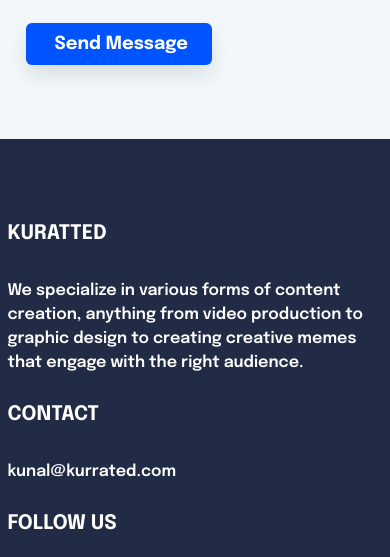
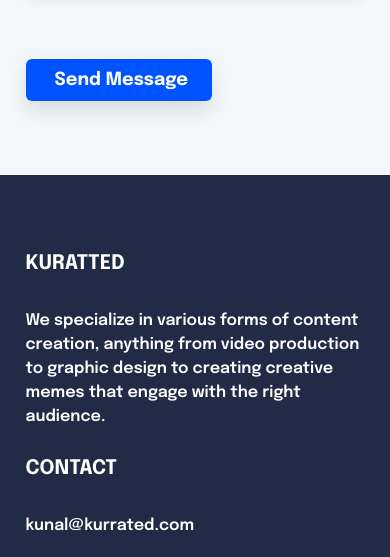
Before and after one commit to singhnitin77/Kurrated, a plain HTML site: page index.html in a window 390 px wide. Shown: the part 9110-9667 px from the top of the page. Drawn offline with nearby package versions, Linux system fonts and the light colour scheme.

Commit message:
footer padding

```diff
--- a/css/responsive-style.css
+++ b/css/responsive-style.css
@@ -113,7 +113,7 @@
 
 @media (max-width: 544px) {
   .logos img {
-    height: 1.4rem;
+    height: 5rem;
   }
 
   .section-featured {
@@ -130,7 +130,8 @@
   .slider-1,
   .section-cta-small,
   .features,
-  .section-cta {
+  .section-cta,
+  .footer_wrapper {
     padding: 7.4rem 1.8rem;
   }
 
```
